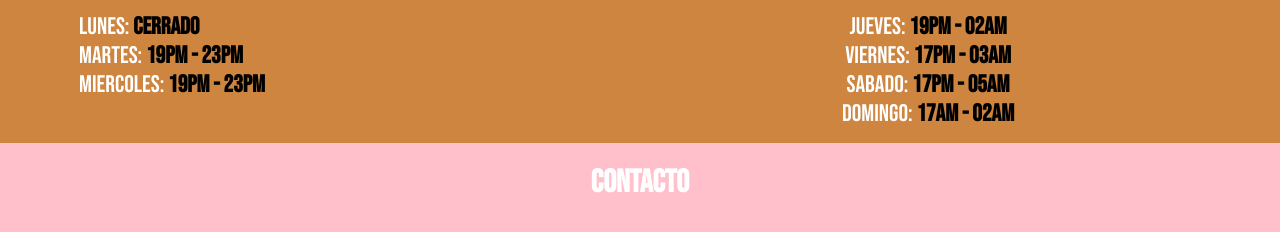
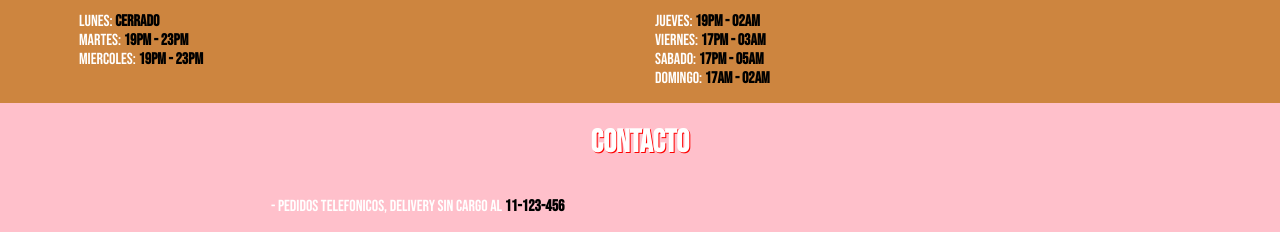
Before and after one commit to SantiagoLmartinez/Pizzeria, a plain HTML site: page index.html in a window 1280 px wide. Shown: the part 2568-2800 px from the top of the page. Drawn offline with Linux system fonts and the light colour scheme.

Commit message:
Update style-globales.css

```diff
--- a/style-globales.css
+++ b/style-globales.css
@@ -2,7 +2,10 @@
     text-align: center;
     font-size: 2em;
     padding: 20px;
+    text-shadow: 1px 1px #ff0000;
+    ;
 }
+
 /*precio*/
 .text-right{
     float: right;
@@ -29,28 +32,16 @@ float: center;
     margin: 0 auto;
 }
 
-.content-izq{
-    float: left;
-    font-size: 1.5em;
-    width: 50%;
+
+.margin-left{
+    margin-left: 15px;
 }
 
-.content-der{
-    float: right;
-    text-align: center;
-    font-size: 1.5em;
-    width: 50%;
-
-
+.select-option{
+    margin-left: 10px;
+    padding: 15px;
+    width: 100%;
 }
 strong{
     color: #000;
 }
-
-@media (max-width: 700px) {
-.content-der,.content-izq{
-width: 100%;
-text-align: center;
-}
-
-}
```
